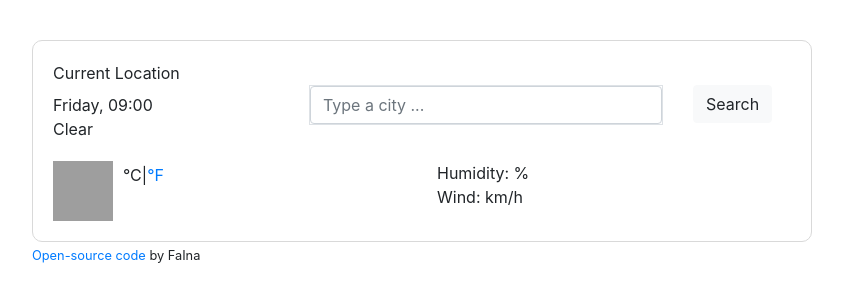
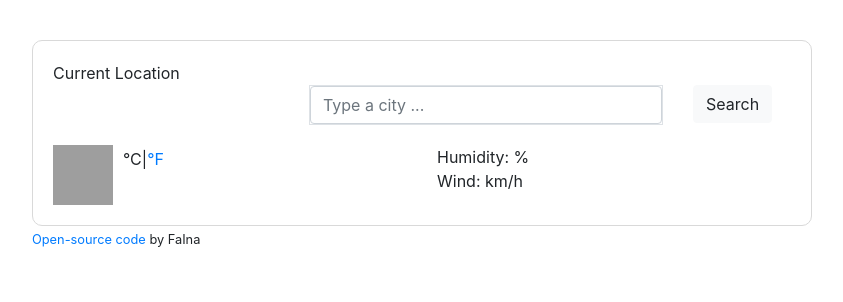
Before and after one commit to Faina4/WeatherApp-from-scratch, a plain HTML site: page Weather-app-from-scratch.html in a window 1280 px wide. Shown: the whole page, without its empty margins (218-1061 px from the left). Drawn offline with nearby package versions, Linux system fonts and the light colour scheme; grey boxes are pictures that could not be loaded.

Commit message:
HTML deleted default data - city, day, time

```diff
--- a/Weather-app-from-scratch.html
+++ b/Weather-app-from-scratch.html
@@ -31,8 +31,8 @@
               <div class="col-4">
                 <h1 id="city"></h1>
                 <ul>
-                  <li id="weekday">Friday, 09:00</li>
-                  <li id="description">Clear</li>
+                  <li id="weekday"></li>
+                  <li id="description"></li>
                 </ul>
               </div>
              <div class="col-8">
@@ -44,6 +44,7 @@
                     placeholder="Type a city ..."
                     class="form-control"
                     id="city-input"
+                    autocomplete="off"
                   />
                 </div>
                 <div class="col-3">
```
